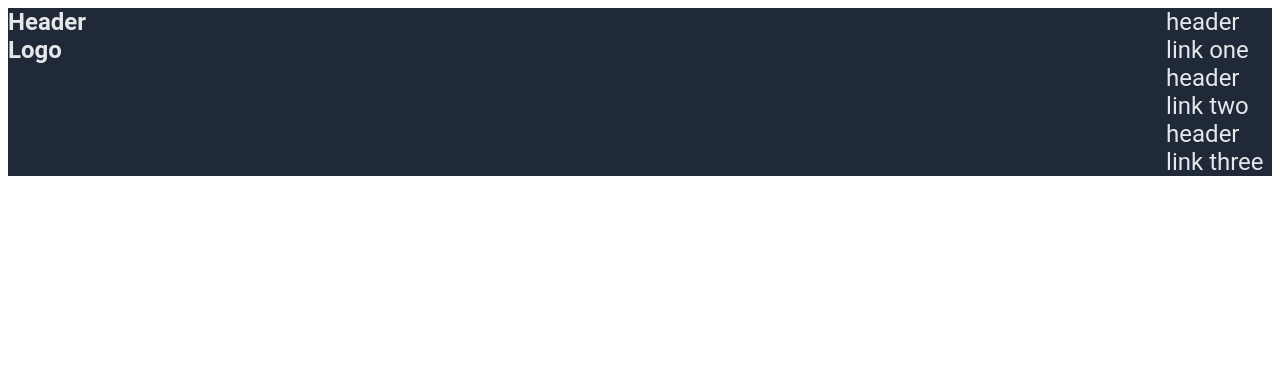
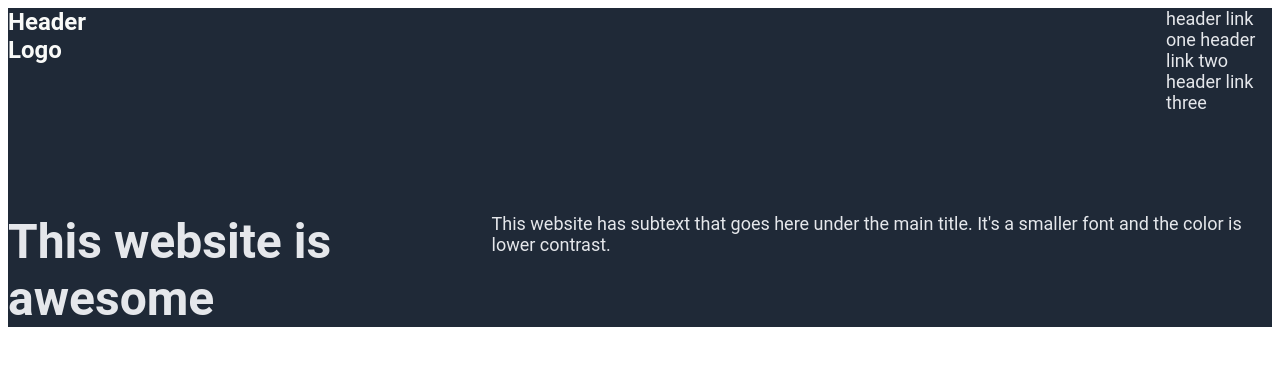
Before and after one commit to DevOnTie/odin-landing-page, a plain HTML site: page index.html in a window 1280 px wide. Drawn offline with Linux system fonts and the light colour scheme.

Commit message:
adds awesome text css v1.0

```diff
--- a/index.html
+++ b/index.html
@@ -19,6 +19,14 @@
     </div>
     </div>
   </div>
+  <div class="header-lower">
+    <div class="website-awesome">
+      <strong class="awesome-title">This website is awesome</strong>
+    <div class="awesome-text">
+      This website has subtext that goes here under the main title. It's a smaller font and the color is lower contrast.
+    </div>
+    </div>
+  </div>
 </header>
 </body>
-</html>
+</htmler-logo
--- a/landing.css
+++ b/landing.css
@@ -1,4 +1,3 @@
-
 .header-top div{
   display: flex;
   background-color: #1F2937;
@@ -6,14 +5,35 @@
 }
 
 .logo-strong{
-  color: #E5E7EB;
+  color: #F9FAF8;
   font-size: 24px;
-  font-family: roboto;
+  font-family: Roboto;
   }
 
 div.header-links{
 margin-left: 1080px;
+margin-bottom: 100px;
 color: #E5E7EB;
-font-size: 24px;
-font-family: roboto;
+font-size: 18px;
+font-family: Roboto;
 }
+
+.header-lower div{
+  display: flex;
+  background-color: #1F2937;
+  justify-content: center;
+
+}
+
+.awesome-title{
+  color: #E5E7EB;
+  font-size: 48px;
+  font-family: Roboto;
+  font-weight: 600px;
+}
+
+div.awesome-text{
+  color: #E5E7EB;
+  font-size: 18px;
+  font-family: Roboto;
+}
```
